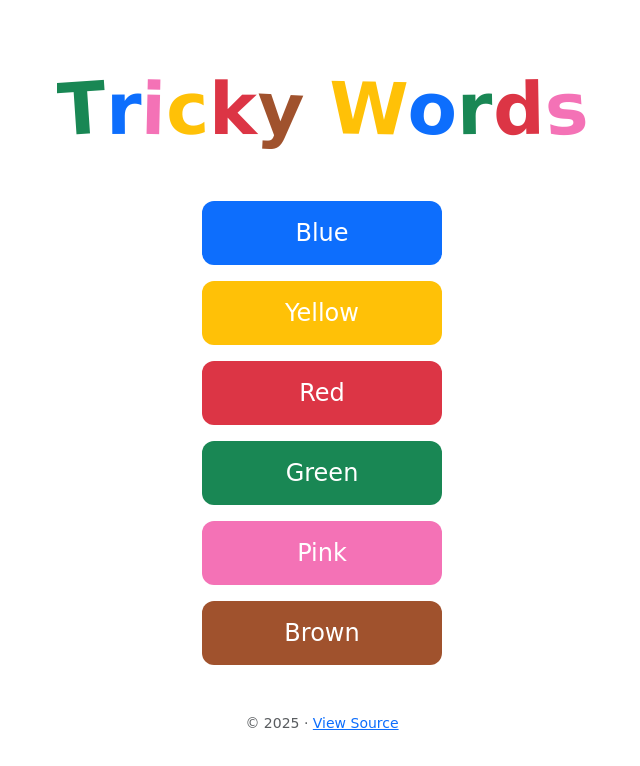
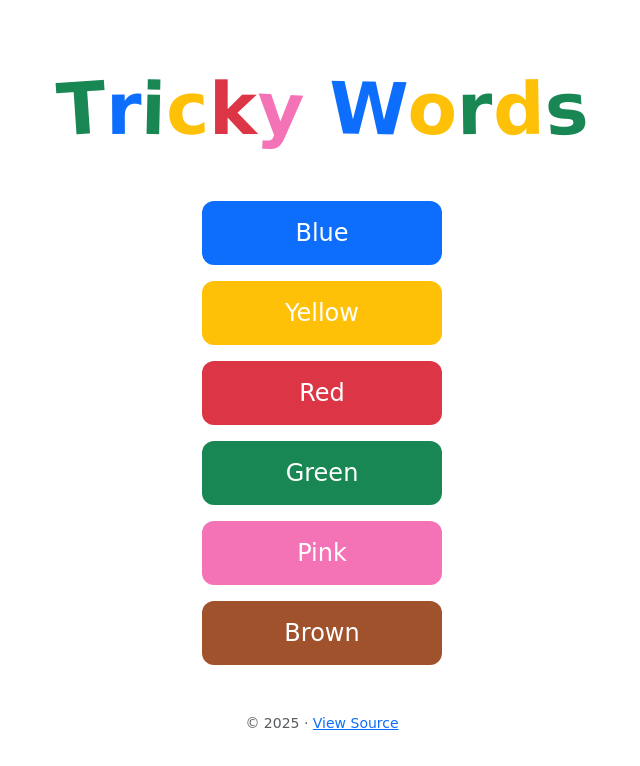
Before and after one commit to mokagio/tricky-words-trainer, a React (Vite) app: page / in a window 1280 px wide. Shown: the top 766 px of the page, without its empty margins (318-958 px from the left). Built offline with nearby package versions, Linux system fonts and the light colour scheme.

Commit message:
Skip brown color in title + Close button

```diff
--- a/src/App.jsx
+++ b/src/App.jsx
@@ -64,7 +64,9 @@ const GROUPS = [
   },
 ];
 
-const TRICKY_COLORS = GROUPS.map(group => group.background);
+const TRICKY_COLORS = GROUPS
+  .filter(group => group.name !== "Brown") // Brown looks bad in the title
+  .map(group => group.background);
 
 const WIDTH = '240px'
 
@@ -118,7 +120,6 @@ export function TrickyTitle() {
         fontSize: 'clamp(3.5rem, 8vw, 4.5rem)',
         wordBreak: 'keep-all',
         whiteSpace: 'nowrap',
-        overflow: 'hidden',
         textOverflow: 'ellipsis'
       }}
     >
@@ -226,6 +227,8 @@ export default function App() {
     setInitialCount(0);
   };
 
+  const handleClose = handleReset
+
   const handleStartReview = () => {
     setWords(skippedWords);
     setCurrentWord(skippedWords[0] || null);
@@ -263,6 +266,13 @@ export default function App() {
         </>
       ) : currentWord ? (
         <>
+          <button
+            onClick={handleClose}
+            className="position-absolute top-0 end-0 m-3 btn btn-link text-dark fs-4"
+            aria-label="Close"
+          >
+            <i className="bi bi-x-circle-fill" style={{ color: "#6c757d" }}></i>
+          </button>
           <h1 className="mb-5 display-1 fw-bold" style={{ fontSize: "6rem" }}>{currentWord}</h1>
           <div className="progress mb-3" style={{ height: "1.5rem", width: `${WIDTH}` }}>
             <div
```
